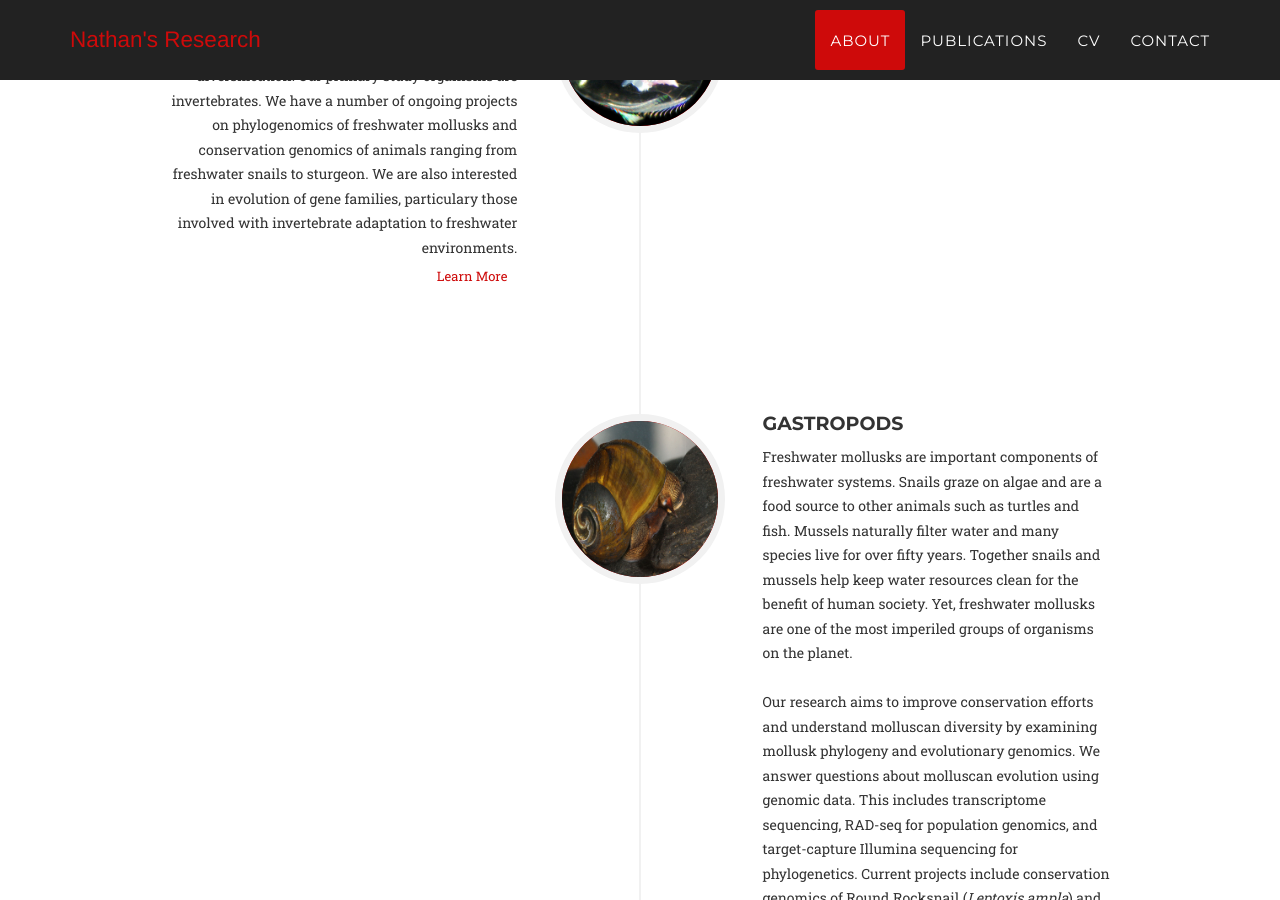
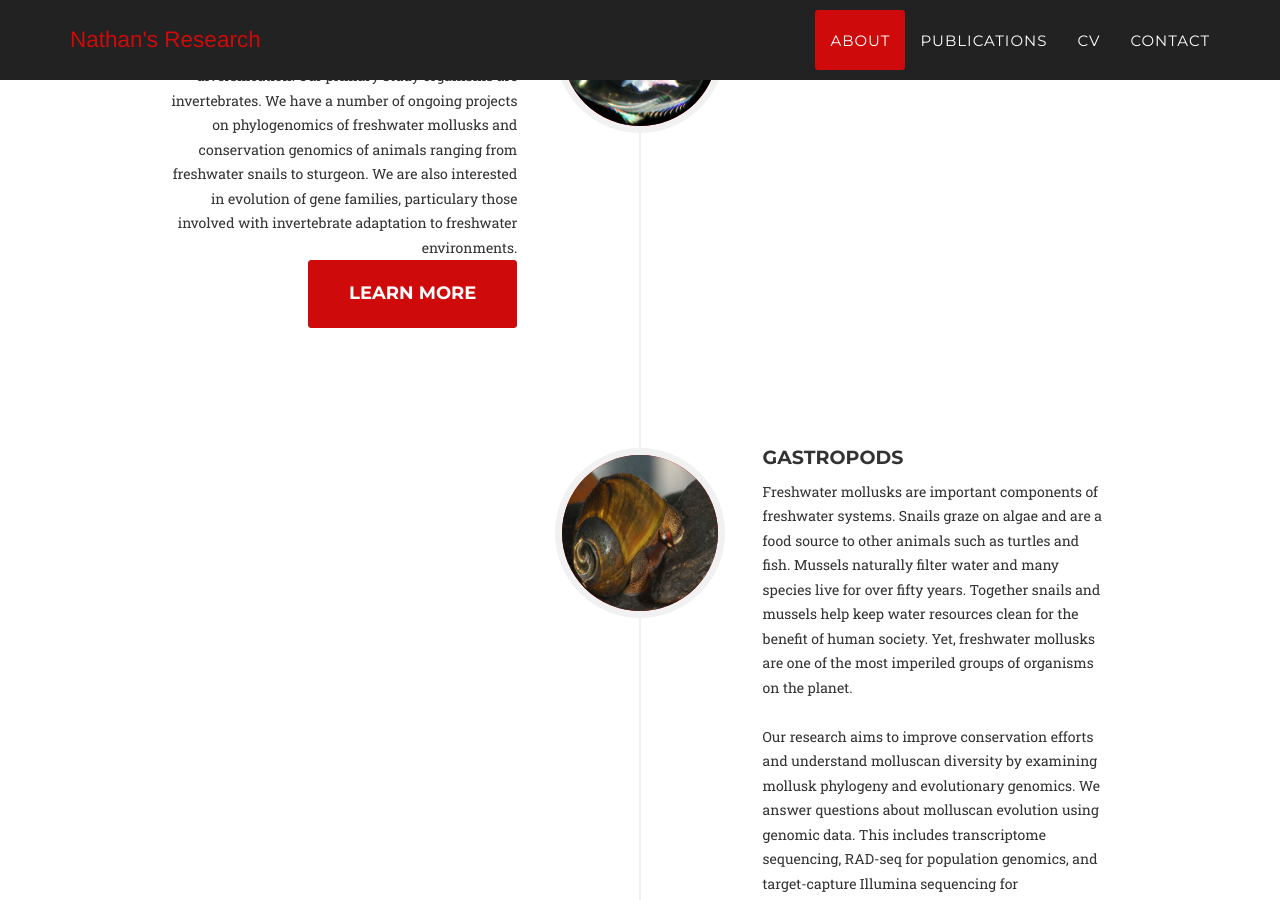
Before and after one commit to NathanWhelan/nathanwhelan.github.io, a Jekyll site: the page built from index.html, in a window 1280 px wide and 900 px high, scrolled down 1098 px. Built offline with Jekyll 4.4.1, drawn with Linux system fonts in a browser that asks for light colours; some web fonts are replaced.

Commit message:
Update about.html

```diff
--- a/_includes/about.html
+++ b/_includes/about.html
@@ -22,7 +22,7 @@
                                 <div class="timeline-body">
                                     <p>My lab seeks to understand the patterns and processes that have contributed to animal diversification. Our primary study organisms are invertebrates. We have a number of ongoing projects on phylogenomics of freshwater mollusks and conservation genomics of animals ranging from freshwater snails to sturgeon. We are also interested in evolution of gene families, particulary those involved with invertebrate adaptation to freshwater environments.</p>
                                 </div>
-				                <a href="/agenda" class="page-scroll btn btn-sm">Learn More</a>
+				                <a href="/agenda" class="page-scroll btn btn-xl">Learn More</a>
                             </div>
                         </li>
                         <li class="timeline-inverted">
```
